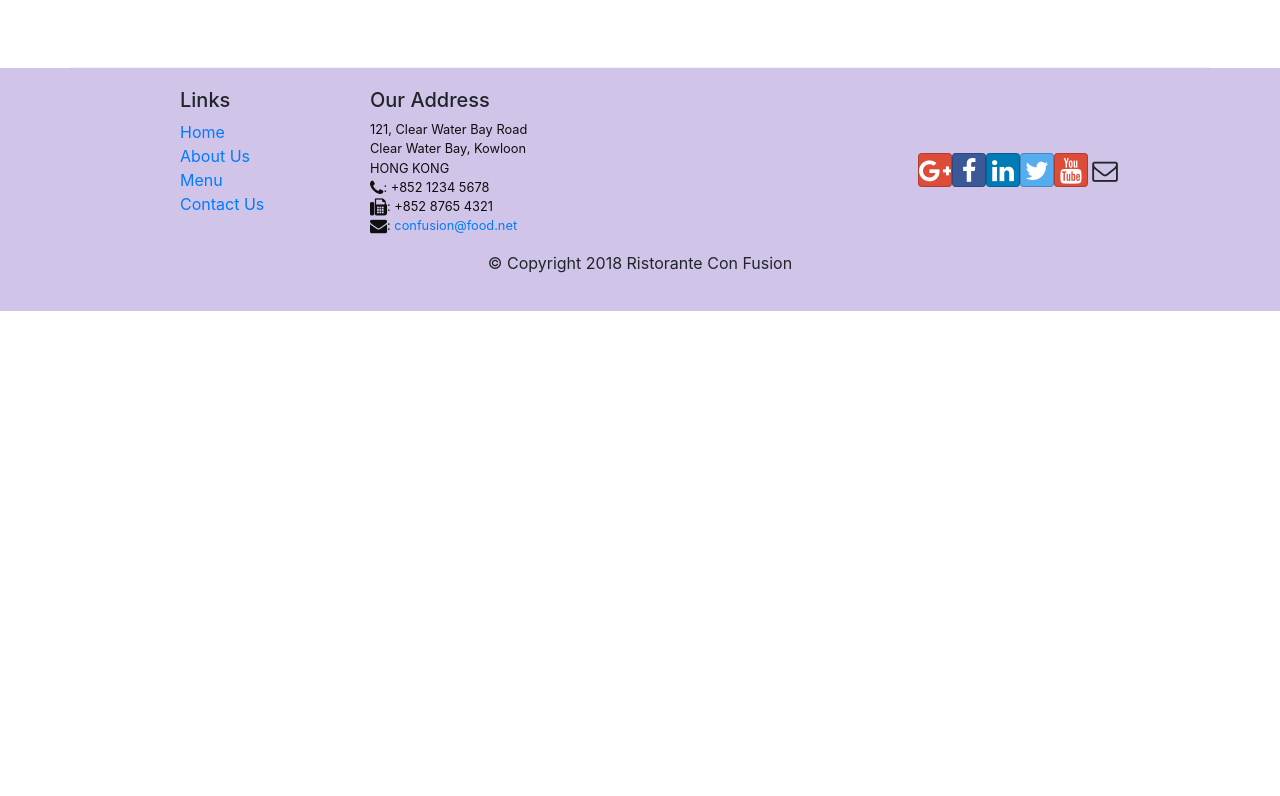
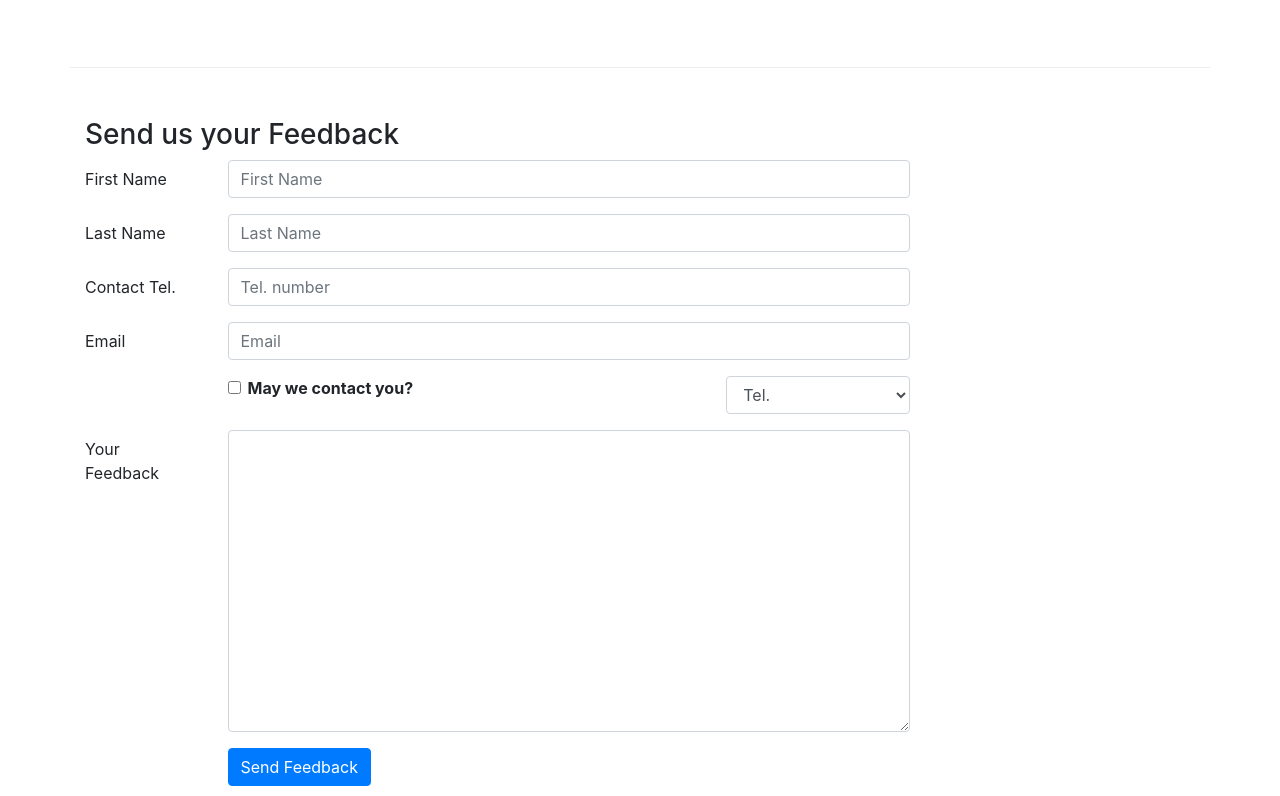
Before and after one commit to adarshrh/React-Coursera-Assignments, a React (Create React App) app: page /contactus in a window 1280 px wide. Shown: the part 824-1620 px from the top of the page. Before the commit the page ends 1135 px from the top, so only its background shows below. Built offline with nearby package versions, Linux system fonts and the light colour scheme.

Commit message:
ControlledForms

```diff
--- a/src/components/AboutComponent.js
+++ b/src/components/AboutComponent.js
@@ -16,7 +16,7 @@
             <div key={leader.id} className="col-12 mt-5">
                 <Media tag="li" >
                     <Media left middle>
-                        <Media object src={leader.image} alt={leader.name} >
+                        <Media className="d-flex mr-3 img-thumbnail align-self-top" object src={leader.image} alt={leader.name} >
                         </Media>
                     </Media>
                     <Media body className="ml-5">
--- a/src/components/ContactComponent.js
+++ b/src/components/ContactComponent.js
@@ -1,8 +1,46 @@
-import React from 'react';
-import { Breadcrumb, BreadcrumbItem } from 'reactstrap';
+import React, { Component }from 'react';
+import { Breadcrumb, BreadcrumbItem,  Button, Form, FormGroup, Label, Input, Col } from 'reactstrap';
 import { Link } from 'react-router-dom';
 
-function Contact(props) {
+class Contact extends Component{
+
+   constructor(props) {
+          super(props);
+
+          this.state = {
+              firstname: '',
+              lastname: '',
+              telnum: '',
+              email: '',
+              agree: false,
+              contactType: 'Tel.',
+              message: ''
+          }
+
+          this.handleInputChange = this.handleInputChange.bind(this);
+          this.handleSubmit = this.handleSubmit.bind(this);
+    }
+          handleInputChange(event){
+
+            const target = event.target;
+            const value = target.type === 'checkbox' ? target.checked : target.value;
+            const name = target.name;
+
+            this.setState({
+              [name]: value
+            });
+          }
+
+          handleSubmit(event){
+              console.log("Current state is:" + JSON.stringify(this.state));
+              alert("Current state is:" + JSON.stringify(this.state));
+              event.preventDefault();
+          }
+
+
+
+
+    render() {
         return(
             <div className="container">
              <div className="row">
@@ -41,8 +79,94 @@
                         </div>
                     </div>
                 </div>
+                <div className="row row-content">
+                                   <div className="col-12">
+                                      <h3>Send us your Feedback</h3>
+                                   </div>
+                                    <div className="col-12 col-md-9">
+                                        <Form onSubmit={this.handleSubmit}>
+                                            <FormGroup row>
+                                                <Label htmlFor="firstname" md={2}>First Name</Label>
+                                                <Col md={10}>
+                                                    <Input type="text" id="firstname" name="firstname"
+                                                        placeholder="First Name"
+                                                        value={this.state.firstname}
+                                                        onChange={this.handleInputChange} />
+                                                </Col>
+                                            </FormGroup>
+                                            <FormGroup row>
+                                                <Label htmlFor="lastname" md={2}>Last Name</Label>
+                                                <Col md={10}>
+                                                    <Input type="text" id="lastname" name="lastname"
+                                                        placeholder="Last Name"
+                                                        value={this.state.lastname}
+                                                        onChange={this.handleInputChange} />
+                                                </Col>
+                                            </FormGroup>
+                                            <FormGroup row>
+                                            <Label htmlFor="telnum" md={2}>Contact Tel.</Label>
+                                                <Col md={10}>
+                                                    <Input type="tel" id="telnum" name="telnum"
+                                                        placeholder="Tel. number"
+                                                        value={this.state.telnum}
+                                                        onChange={this.handleInputChange} />
+                                                </Col>
+                                            </FormGroup>
+                                            <FormGroup row>
+                                                <Label htmlFor="email" md={2}>Email</Label>
+                                                <Col md={10}>
+                                                    <Input type="email" id="email" name="email"
+                                                        placeholder="Email"
+                                                        value={this.state.email}
+                                                        onChange={this.handleInputChange} />
+                                                </Col>
+                                            </FormGroup>
+                                            <FormGroup row>
+                                                <Col md={{size: 6, offset: 2}}>
+                                                    <FormGroup check>
+                                                        <Label check>
+                                                            <Input type="checkbox"
+                                                                name="agree"
+                                                                checked={this.state.agree}
+                                                                onChange={this.handleInputChange} /> {' '}
+                                                            <strong>May we contact you?</strong>
+                                                        </Label>
+                                                    </FormGroup>
+                                                </Col>
+                                                <Col md={{size: 3, offset: 1}}>
+                                                    <Input type="select" name="contactType"
+                                                            value={this.state.contactType}
+                                                            onChange={this.handleInputChange}>
+                                                        <option>Tel.</option>
+                                                        <option>Email</option>
+                                                    </Input>
+                                                </Col>
+                                            </FormGroup>
+                                            <FormGroup row>
+                                                <Label htmlFor="message" md={2}>Your Feedback</Label>
+                                                <Col md={10}>
+                                                    <Input type="textarea" id="message" name="message"
+                                                        rows="12"
+                                                        value={this.state.message}
+                                                        onChange={this.handleInputChange}></Input>
+                                                </Col>
+                                            </FormGroup>
+                                            <FormGroup row>
+                                                <Col md={{size: 10, offset: 2}}>
+                                                    <Button type="submit" color="primary">
+                                                        Send Feedback
+                                                    </Button>
+                                                </Col>
+                                            </FormGroup>
+                                        </Form>
+                                    </div>
+                               </div>
             </div>
         );
+
+
+    }
 }
 
+
 export default Contact;
```
Lines whose indentation alone changed are shown as unchanged.
